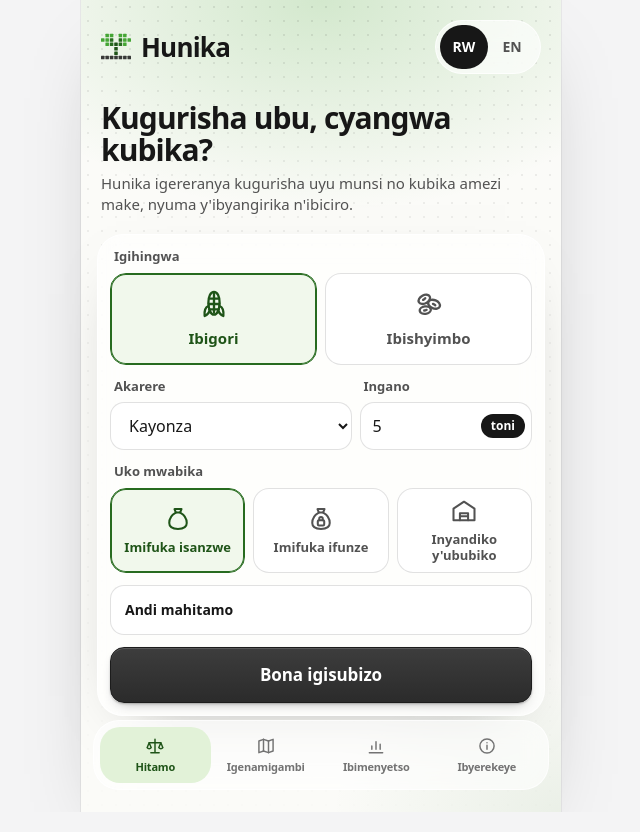
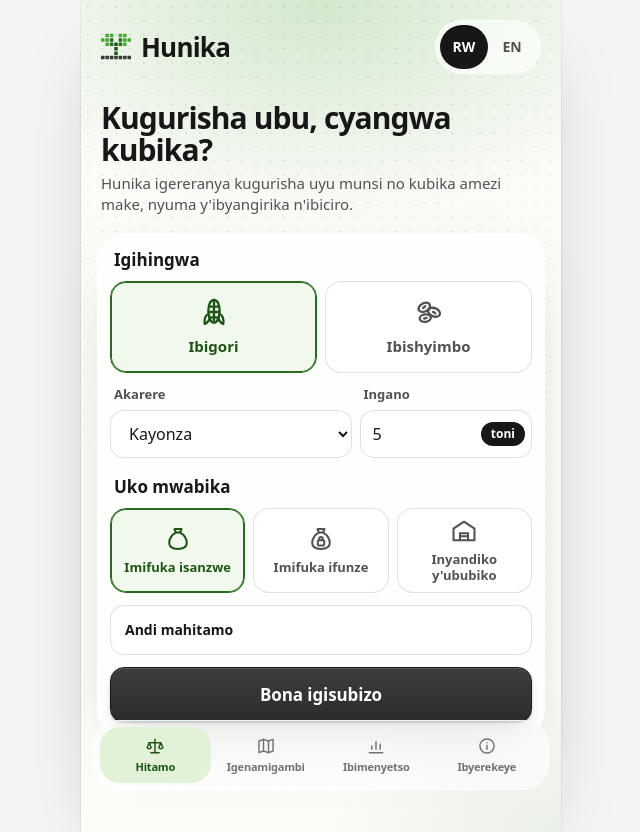
Before and after one commit to devbyshima/hunika, a React (Vite) app in the folder web/: page / in a window 1280 px wide. Shown: the whole page, without its empty margins (319-959 px from the left). Built offline with nearby package versions, Linux system fonts and the light colour scheme; a web font is replaced by a local one.

Commit message:
Make the Crop and storage headings larger on Decide.

```diff
--- a/web/src/screens/Decide.tsx
+++ b/web/src/screens/Decide.tsx
@@ -175,7 +175,7 @@ export default function Decide({ bundle, t, onView, onShare }: { bundle: Bundle;
       <p className="mt-2 px-1 text-[15px] leading-snug text-muted">{t("decide.intro")}</p>
 
       <section className="panel mt-5 flex flex-1 flex-col p-3">
-        <p className="label mb-1.5 px-1">{t("decide.cropLabel")}</p>
+        <h2 className="mb-2 px-1 text-[17px] font-semibold text-ink">{t("decide.cropLabel")}</h2>
         <div className="grid max-h-[150px] min-h-[92px] flex-[3] grid-cols-2 gap-2">
           {CROPS.map(([id, Pic]) => (
             <button key={id} type="button" aria-pressed={crop === id} className="tile h-full" onClick={() => setCrop(id)}>
@@ -201,7 +201,7 @@ export default function Decide({ bundle, t, onView, onShare }: { bundle: Bundle;
           </div>
         </div>
 
-        <p className="label mt-3 mb-1.5 px-1">{t("decide.storage")}</p>
+        <h2 className="mt-4 mb-2 px-1 text-[17px] font-semibold text-ink">{t("decide.storage")}</h2>
         <div className="grid max-h-[124px] min-h-[84px] flex-[2] grid-cols-3 gap-2">
           {OPTIONS.map(([id, key, Pic]) => (
             <button key={id} type="button" aria-pressed={storage === id} className="tile h-full !min-h-[84px] !text-[13px]" onClick={() => pickStorage(id)}>
```
